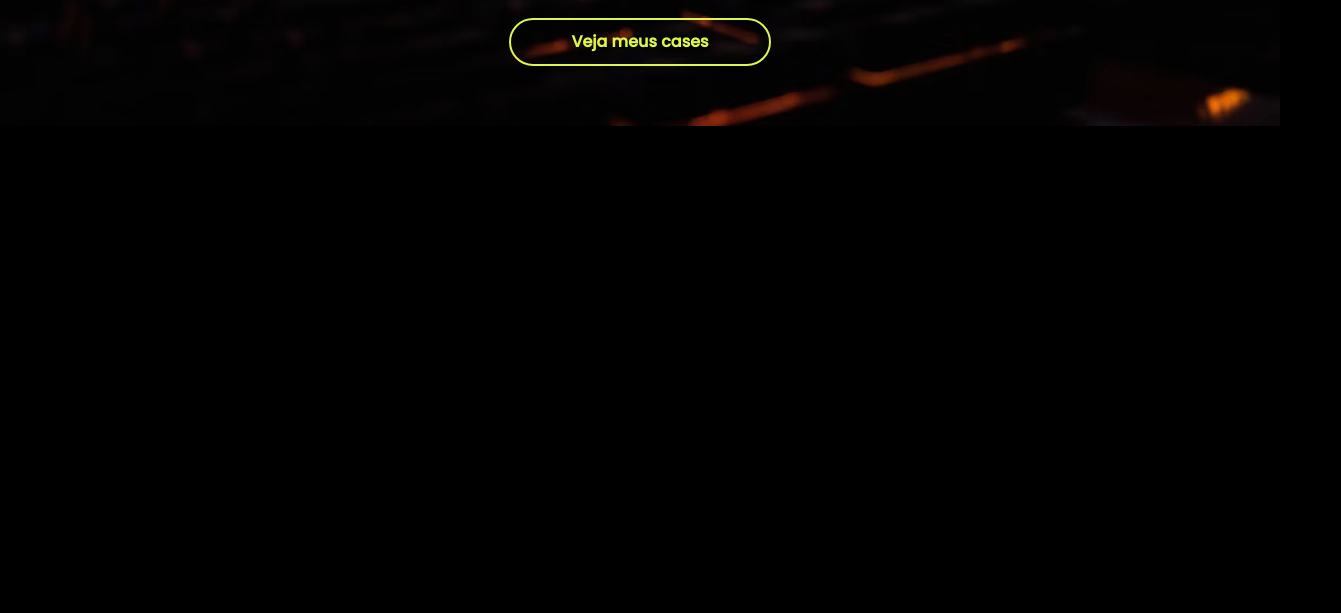
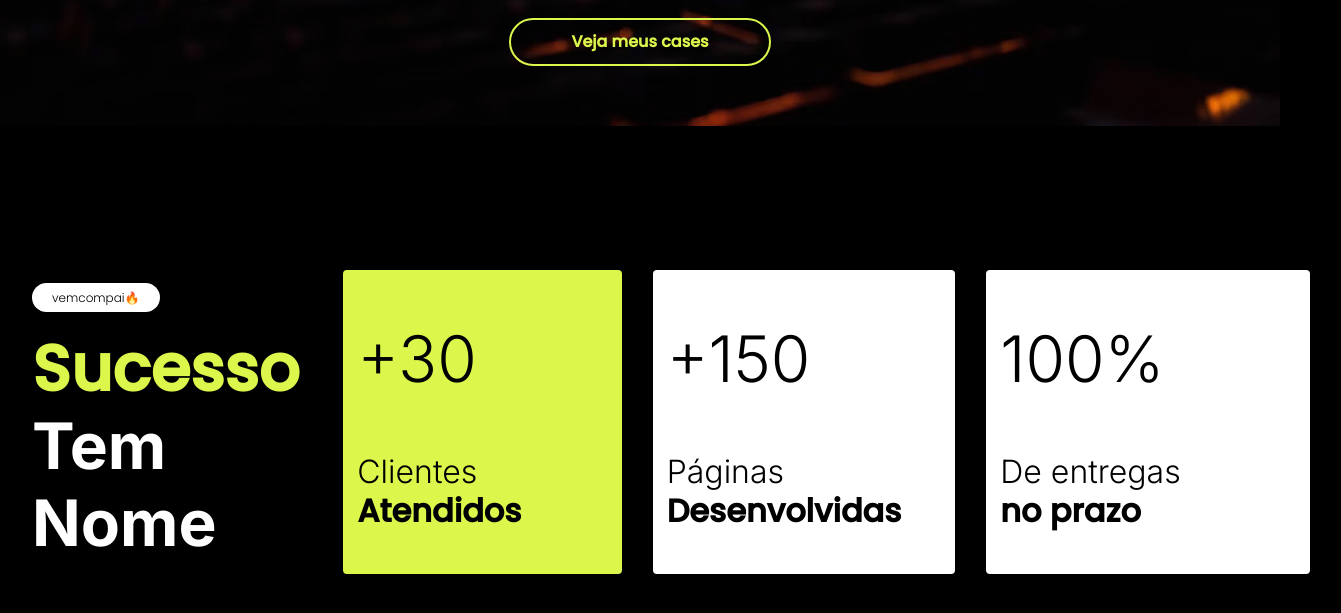
Before and after one commit to bielmariano/beacademy-devstart-myportfolio, a plain HTML site: page index.html in a window 1280 px wide. Shown: the part 621-1234 px from the top of the page, 1341 px wide, since content can reach past the window. Before the commit the page ends 800 px from the top, so only its background shows below. Drawn offline with Linux system fonts and the light colour scheme.

Commit message:
section success

```diff
--- a/assets/css/pattern.css
+++ b/assets/css/pattern.css
@@ -53,3 +53,11 @@ color: var(--primary-color);
   font-weight: 700;
   line-height: 2.4rem;
 }
+
+.tag {
+  border-radius: 5rem;
+  padding: 0.6rem 2rem;
+  background-color: var(--white-color);
+  font-size: 1.2rem;
+  font-weight: 300;
+}
--- a/assets/css/style.css
+++ b/assets/css/style.css
@@ -117,3 +117,68 @@ header .container nav .menu-social img {
   margin-top: 4rem;
   padding: 1rem 6rem;
 }
+
+/* Section Success */
+
+.s-success {
+  padding: 14.4rem 0;
+  margin: 0 auto;
+}
+
+.s-success .container {
+  display: flex;
+  align-items: center;
+  gap: 4.4rem;
+}
+
+.s-success .container .cards {
+  display: flex;
+}
+
+.s-success .container .title-success h2 {
+  margin-top: 2rem;
+  font-weight: 700;
+}
+
+.s-success .container .title-success h2 .bold {
+  font-weight: 800;
+}
+
+.s-success .container .cards .card {
+  width: 100%;
+  height: 30.4rem;
+  background-color: var(--white-color);
+  border-radius: 4px;
+  margin-right: 3.1rem;
+  cursor: pointer;
+}
+
+.s-success .container .cards .card .card-title {
+  margin: 5rem 0;
+  padding-right: 14.5rem;
+  padding-left: 1.4rem;
+}
+
+/* Ativo */
+.s-success .container .cards .card.active {
+  background-color: var(--primary-color);
+}
+
+.s-success .container .cards .card .card-title h3{
+  font-family: "Inter";
+  font-weight: 300;
+  font-size: 6.4rem;
+  line-height: 7.7rem;
+  margin-bottom: 5.5rem;
+}
+
+.s-success .container .cards .card .card-info{
+  padding-left: 1.4rem;
+}
+
+.s-success .container .cards .card .card-info p{
+  font-family: "Inter";
+  font-weight: 300;
+  font-size: 3.2rem;
+  line-height: 3.9rem;
+}
--- a/index.html
+++ b/index.html
@@ -13,8 +13,8 @@
     href="https://fonts.googleapis.com/css2?family=Inter:wght@300;400;700;800;900&family=Poppins:wght@300;500&display=swap"
     rel="stylesheet">
 
+    <link rel="stylesheet" href="./assets/css/reset.css">
   <link rel="stylesheet" href="./assets/css/pattern.css">
-  <link rel="stylesheet" href="./assets/css/reset.css">
   <link rel="stylesheet" href="./assets/css/responsive.css">
   <link rel="stylesheet" href="./assets/css/style.css">
 </head>
@@ -57,7 +57,8 @@
       <div class="container">
         <div class="title-box">
           <h1>Olá, Eu sou <br>
-          <span>Gabriel Mariano</span></h1>
+            <span>Gabriel Mariano</span>
+          </h1>
           <h2>Especialista em Desenvolvimento Front-end</h2>
           <p>Tenho como responsabilidade realizar sonhos, transformando seu projeto em uma obra de arte.</p>
 
@@ -79,6 +80,44 @@
 
       </div>
     </section>
+
+    <section class="s-success">
+      <div class="container">
+        <div class="title-success">
+          <span class="tag">vemcompai🔥</span>
+          <h2><span class="bold">Sucesso</span> <br>Tem <br>Nome</h2>
+        </div>
+
+        <div class="cards">
+          <div class="card active">
+            <div class="card-title">
+              <h3>+30</h3>
+            </div>
+            <div class="card-info">
+              <p>Clientes <br> <strong>Atendidos</strong></p>
+            </div>
+          </div>
+
+          <div class="card">
+            <div class="card-title">
+              <h3>+150</h3>
+            </div>
+            <div class="card-info">
+              <p>Páginas <br> <strong>Desenvolvidas</p></strong>
+            </div>
+          </div>
+
+          <div class="card">
+            <div class="card-title">
+              <h3>100%</h3>
+            </div>
+            <div class="card-info">
+              <p>De entregas <br> <strong>no prazo</strong></p>
+            </div>
+          </div>
+        </div>
+      </div>
+    </section>
   </main>
   <footer></footer>
 
```
Lines whose indentation alone changed are shown as unchanged.
